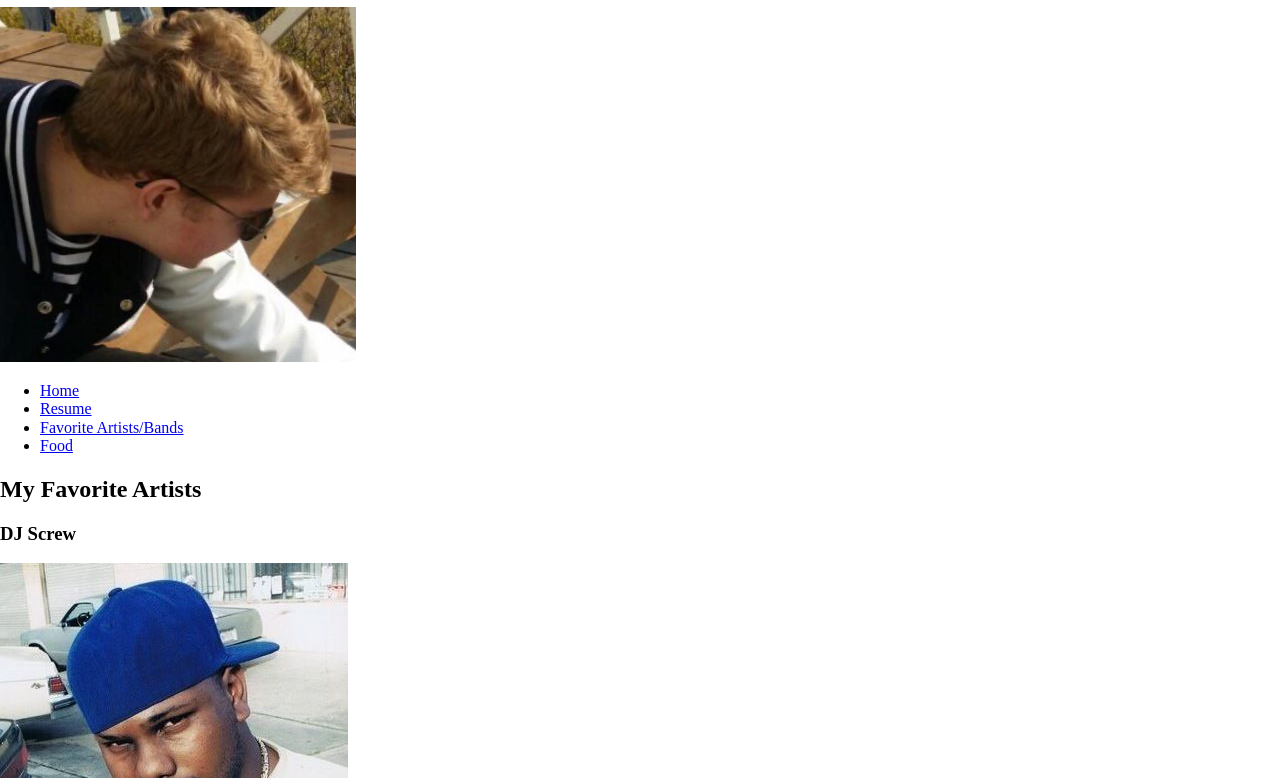
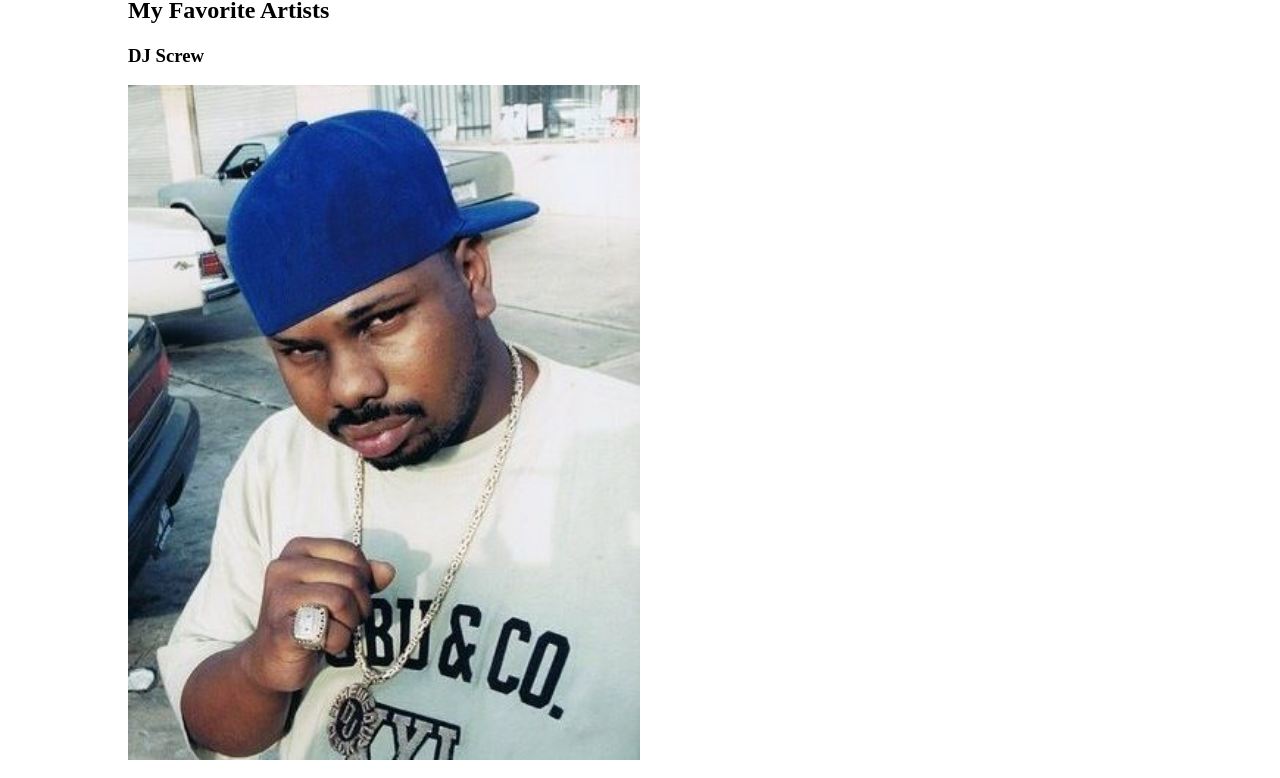
Before and after one commit to MaryamIbad/ITMD-361-Project-2, a plain HTML site: page music.html in a window 1280 px wide. Shown: the part 73-851 px from the top of the page. Drawn offline with Linux system fonts and the light colour scheme.

Commit message:
Add topnav and beginner css

```diff
--- a/css/style.css
+++ b/css/style.css
@@ -0,0 +1,41 @@
+
+
+/* Top horizontal nav pane*/
+
+#content section{
+	margin:0 auto;
+	max-width: 80%;
+}
+
+img{
+	width:50%;
+}
+
+
+#header ul {
+    list-style-type: none;
+    margin: 0;
+    padding: 0;
+    overflow: hidden;
+    background-color: #333;
+
+    text-align: center;
+
+}
+
+#header li {
+	float: right;
+}
+
+#header li a {
+    display: block;
+    color: white;
+    text-align: center;
+    padding: 1em;
+    text-decoration: none;
+}
+
+/* Change the link color to #111 (black) on hover */
+#header li a:hover {
+    background-color: #111;
+}
--- a/music.html
+++ b/music.html
@@ -9,17 +9,16 @@
 
 </head>
 <body>
-  <header>
-    <h1>Markiyan Varhola</h1>
-    <img src="img/profile.png" alt="Mark">
+  <nav id="header">
     <ul>
       <li><a href="index.html">Home</a></li>
       <li><a href="resume.html">Resume</a></li>
       <li><a href="music.html">Favorite Artists/Bands</a></li>
       <li><a href="food.html">Food</a></li>
     </ul>
-  </header>
+  </nav>
 
+  <section id="content">
     <section>
       <h2>My Favorite Artists</h2>
 
@@ -45,6 +44,7 @@
 
       <p>In the late 1980s, Smith achieved modest fame as a rapper under the name The Fresh Prince. In 1990, his popularity increased dramatically when he starred in the popular NBC television series The Fresh Prince of Bel-Air, which ran for six seasons until 1996. After the series ended, Smith transitioned from television to film, and has gone on to star in numerous blockbuster films. He is the only actor to have eight consecutive films gross over $100 million in the domestic box office, eleven consecutive films gross over $150 million internationally, and eight consecutive films in which he starred, open at the number one spot in the domestic box office tally.</p>
     </section>
+  <section id="content">
 
 </body>
 </html>
```
Also changed, not shown: food.html (+4 -4 lines), index.html (+6 -4 lines), resume.html (+4 -5 lines). Lines whose indentation alone changed are shown as unchanged.
